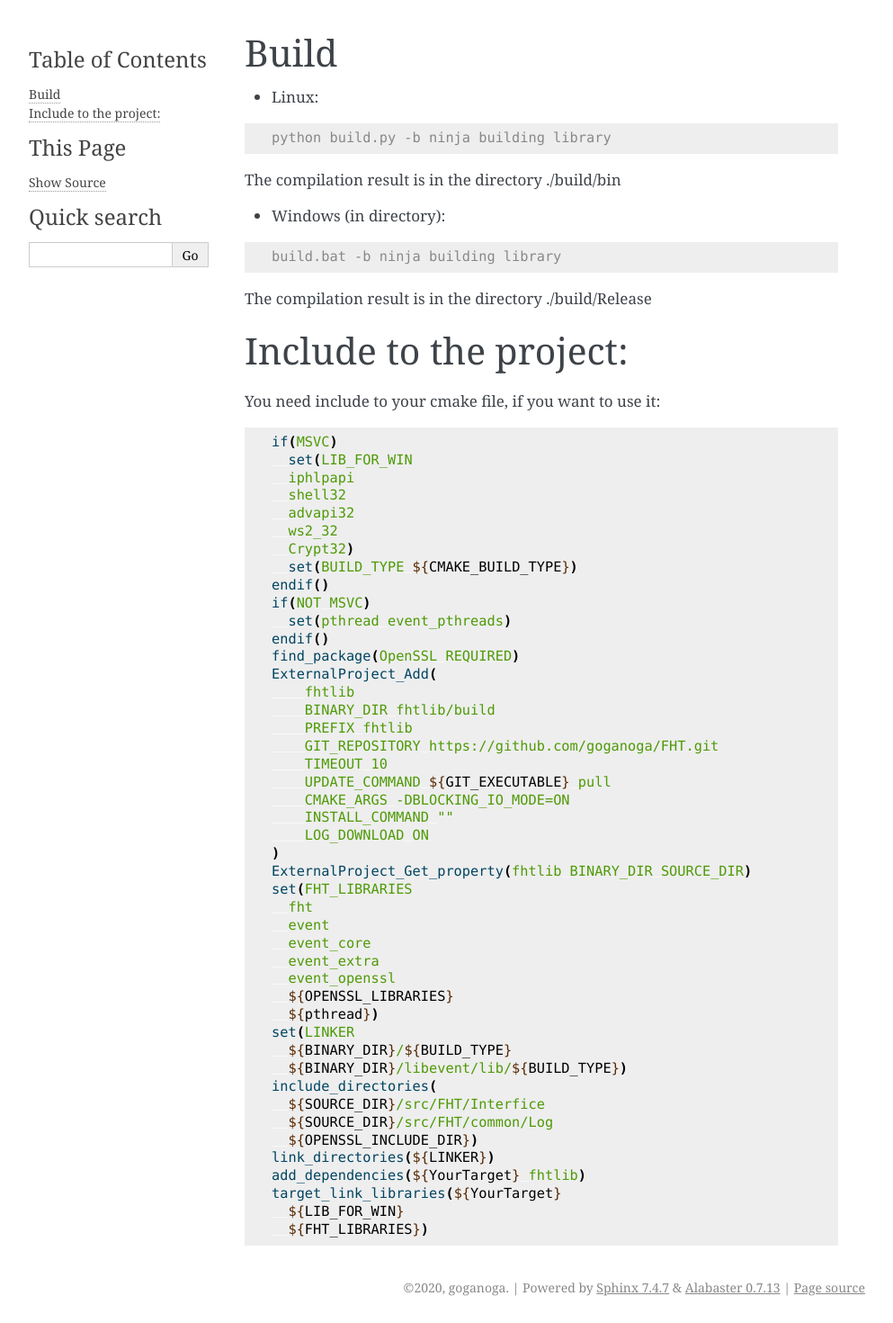
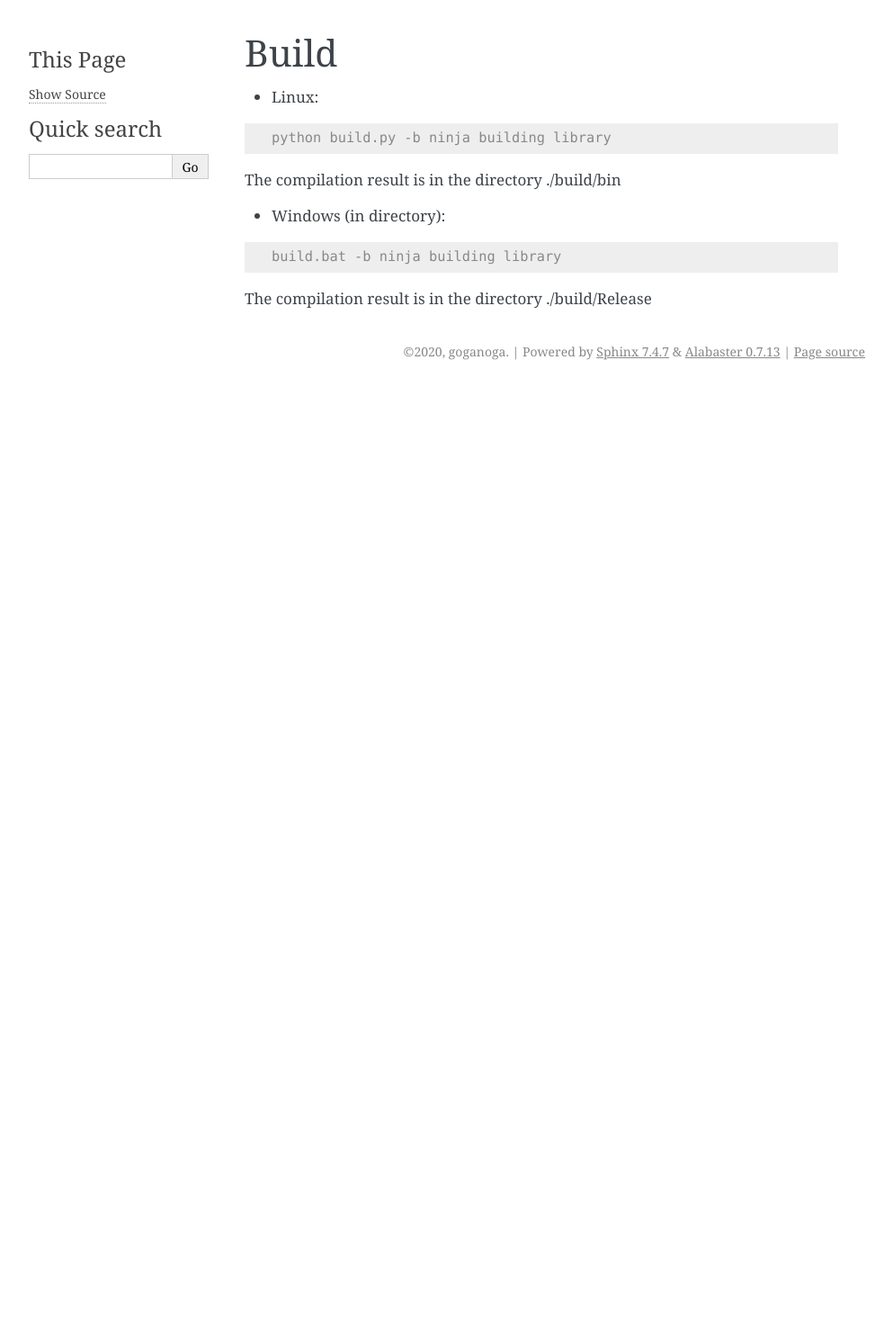
Before and after one commit to goganoga/FHT, a Sphinx documentation site: the page built from docs/build.rst, in a window 1280 px wide. Shown: the whole page at 90% size, without its empty margins (148-1141 px from the left). Built offline with Sphinx 7.4.7, drawn with Linux system fonts in a browser that asks for light colours; after the commit the page ends 900 px from its top, so only the background shows below that.

Commit message:
Fixed all

```diff
--- a/README.rst
+++ b/README.rst
@@ -36,7 +36,6 @@ Include to the project:
 You need include to your cmake file, if you want to use it:
 
 .. code-block:: cmake
-  :linenos:
 
   if(MSVC)
     set(LIB_FOR_WIN
--- a/docs/build.rst
+++ b/docs/build.rst
@@ -15,56 +15,3 @@ The compilation result is in the directory ./build/bin
     build.bat -b ninja building library
 
 The compilation result is in the directory ./build/Release
-
-Include to the project:
-=======================
-
-You need include to your cmake file, if you want to use it:
-
-.. code-block:: cmake
-
-  if(MSVC)
-    set(LIB_FOR_WIN
-    iphlpapi
-    shell32
-    advapi32
-    ws2_32
-    Crypt32)
-    set(BUILD_TYPE ${CMAKE_BUILD_TYPE})
-  endif()
-  if(NOT MSVC)
-    set(pthread event_pthreads)
-  endif()
-  find_package(OpenSSL REQUIRED)
-  ExternalProject_Add(
-      fhtlib
-      BINARY_DIR fhtlib/build
-      PREFIX fhtlib
-      GIT_REPOSITORY https://github.com/goganoga/FHT.git
-      TIMEOUT 10
-      UPDATE_COMMAND ${GIT_EXECUTABLE} pull
-      CMAKE_ARGS -DBLOCKING_IO_MODE=ON
-      INSTALL_COMMAND ""
-      LOG_DOWNLOAD ON
-  )
-  ExternalProject_Get_property(fhtlib BINARY_DIR SOURCE_DIR)
-  set(FHT_LIBRARIES
-    fht
-    event
-    event_core
-    event_extra
-    event_openssl
-    ${OPENSSL_LIBRARIES}
-    ${pthread})
-  set(LINKER
-    ${BINARY_DIR}/${BUILD_TYPE}
-    ${BINARY_DIR}/libevent/lib/${BUILD_TYPE})
-  include_directories(
-    ${SOURCE_DIR}/src/FHT/Interfice
-    ${SOURCE_DIR}/src/FHT/common/Log
-    ${OPENSSL_INCLUDE_DIR})
-  link_directories(${LINKER})
-  add_dependencies(${YourTarget} fhtlib)
-  target_link_libraries(${YourTarget}
-    ${LIB_FOR_WIN}
-    ${FHT_LIBRARIES})
```
